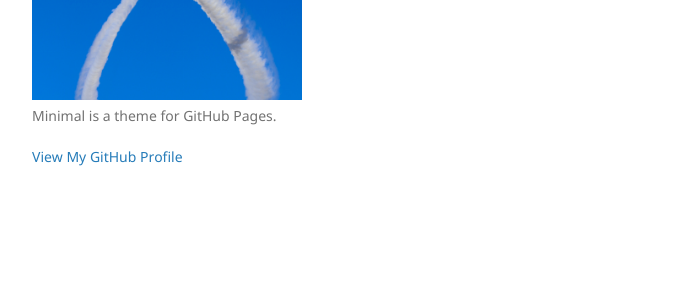
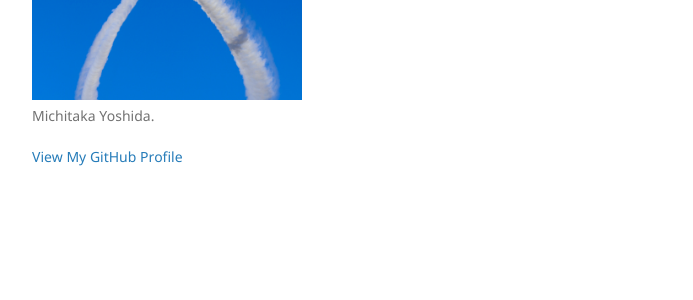
Before and after one commit to michitakayoshida/michitakayoshida.github.io, a Jekyll site: the page built from another-page.md, in a window 1280 px wide. Shown: the part 279-579 px from the top of the page, without its empty margins (178-871 px from the left). Built offline with Jekyll 4.4.1, drawn with Linux system fonts in a browser that asks for light colours; our own code applies the rules of GitHub Pages for plain Markdown files.

Commit message:
Update _config.yml

```diff
--- a/_config.yml
+++ b/_config.yml
@@ -1,6 +1,6 @@
 title: Minimal theme
 logo: /assets/img/s-IMG_8038-2.jpg
-description: Minimal is a theme for GitHub Pages.
+description: Michitaka Yoshida.
 show_downloads: false
 google_analytics:
 theme: jekyll-theme-minimal
```
